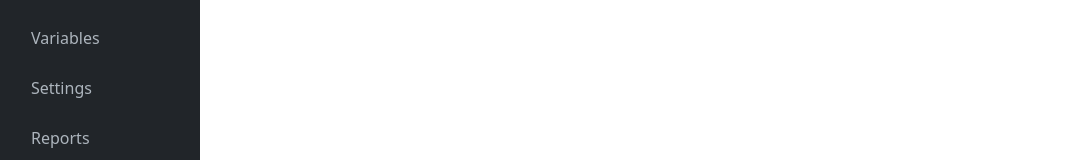
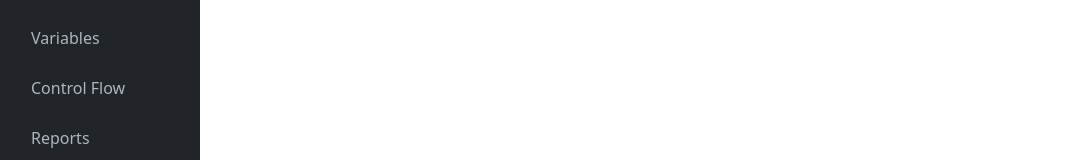
Before and after one commit to Jacobgijah/angular21_tutorial, an Angular app: page /databinding in a window 1280 px wide. Shown: the part 153-313 px from the top of the page, without its empty margins (0-1086 px from the left). Built offline with nearby package versions, Linux system fonts and the light colour scheme.

Commit message:
control-flow intialized

```diff
--- a/src/app/app.html
+++ b/src/app/app.html
@@ -47,7 +47,7 @@
         <a routerLink="/variables" class="nav-link">Variables</a>
       </li>
       <li class="nav-item">
-        <a href="#" class="nav-link">Settings</a>
+        <a routerLink="/control-flow" class="nav-link">Control Flow</a>
       </li>
       <li class="nav-item">
         <a href="#" class="nav-link">Reports</a>
--- a/src/app/app.routes.ts
+++ b/src/app/app.routes.ts
@@ -3,6 +3,7 @@ import { DataBinding } from './components/data-binding/data-binding';
 import { Signal } from './components/signal/signal';
 import { Variables } from './components/variables/variables';
 import { NotFound } from './components/not-found/not-found';
+import { ControlFlow } from './components/control-flow/control-flow';
 
 export const routes: Routes = [
     {
@@ -23,6 +24,10 @@ export const routes: Routes = [
         component: Variables
     },
     {
+        path: 'control-flow',
+        component: ControlFlow
+    },
+    {
         path: '**',
         component: NotFound
     }
```
